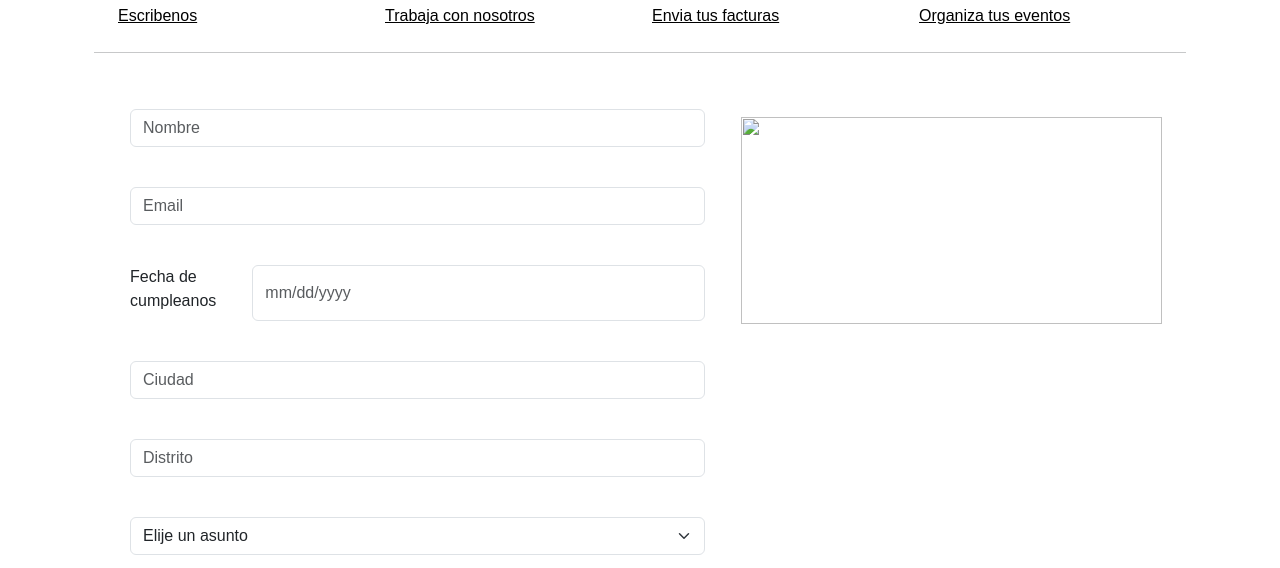
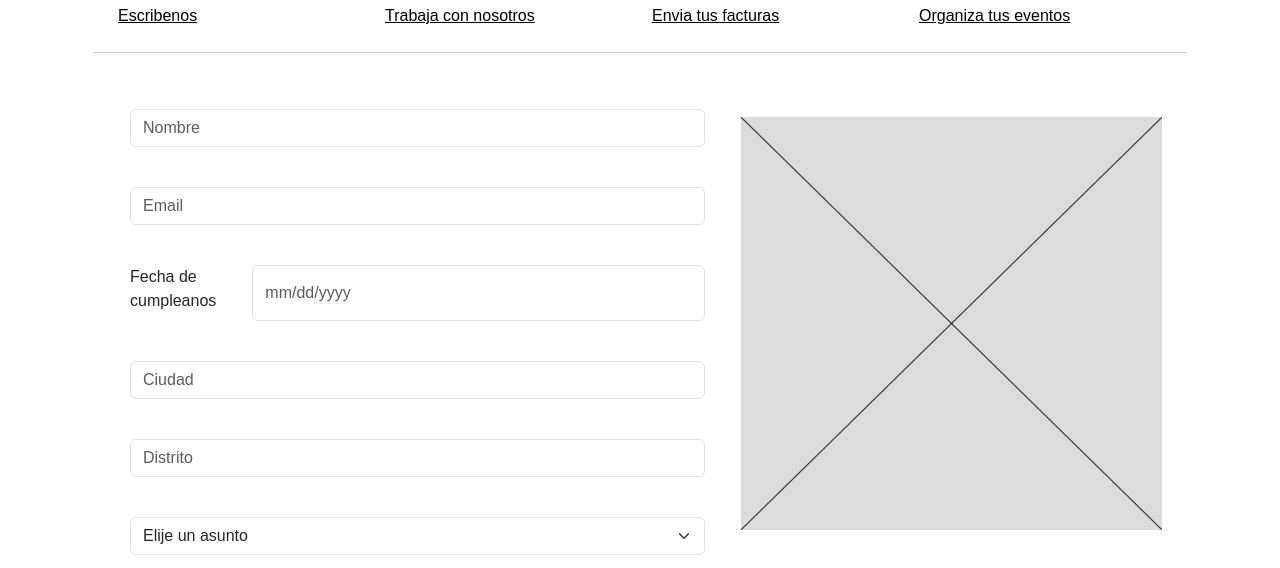
Before and after one commit to AlbertoSaavedraGomez/AlbertoSaavedraGomez, a plain HTML site: page pag/contactanos.html in a window 1280 px wide. Shown: the part 202-770 px from the top of the page. Drawn offline with Linux system fonts and the light colour scheme; the site is published under a folder, as on GitHub Pages, so addresses that start at the root find nothing.

Commit message:
Update contactanos.html

```diff
--- a/pag/contactanos.html
+++ b/pag/contactanos.html
@@ -136,7 +136,7 @@
 							</div>
 						</form>
 						<div class="col-md-5 pt-5">
-							<img src="/img/wireframe.jpg" class="img-fluid w-100 h-50" id="imgdisappear" alt="">
+							<img src="../img/wireframe.jpg" class="img-fluid w-100 h-50" id="imgdisappear" alt="">
 						</div>
 					</div>
 				</div>
```
